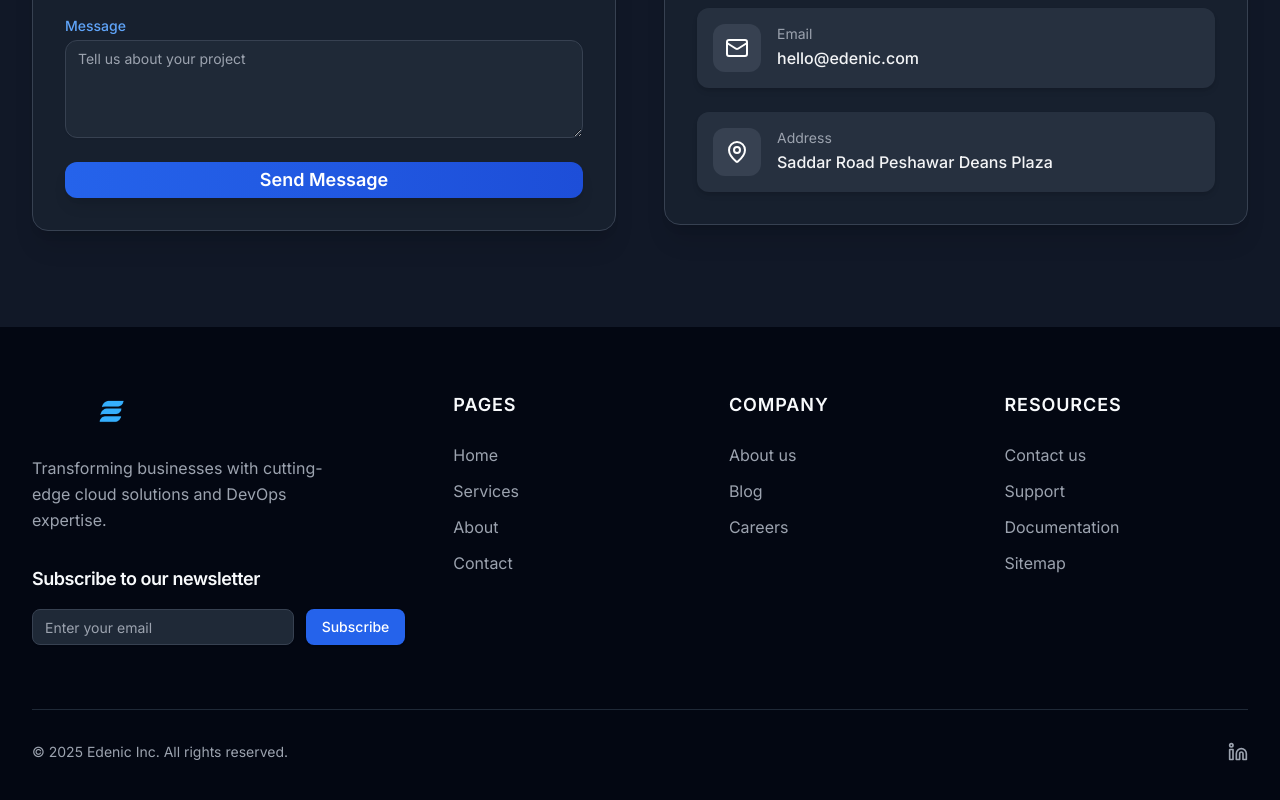
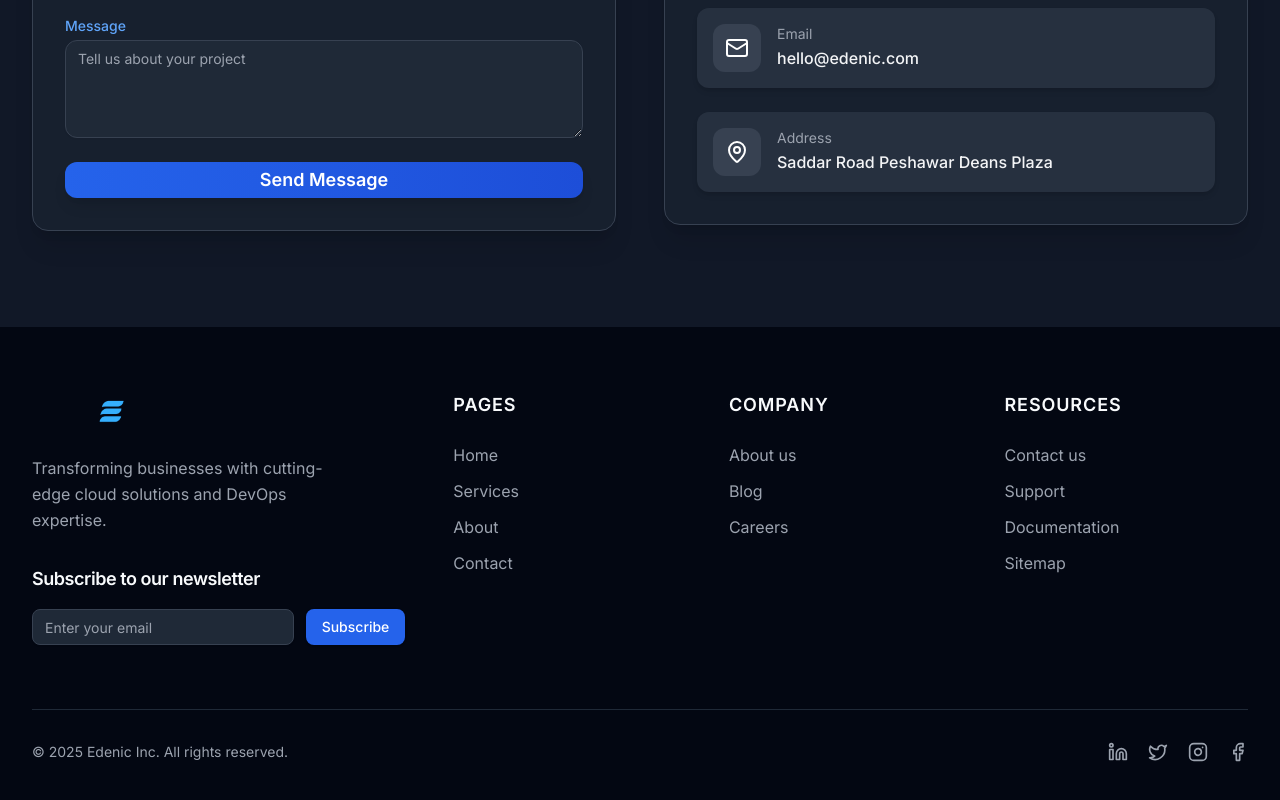
Before and after one commit to shhahhussain/edenic, a Next.js app: page / in a window 1280 px wide. Shown: the part 5739-6539 px from the top of the page. Built offline with nearby package versions, Linux system fonts and the light colour scheme.

Commit message:
feat: enable Instagram and Facebook social handles

```diff
--- a/src/components/footer.tsx
+++ b/src/components/footer.tsx
@@ -4,7 +4,7 @@ import Image from "next/image"
 import Link from "next/link"
 import { Button } from "./ui/button"
 import { Input } from "./ui/input"
-import { Linkedin /*, Twitter, Instagram, Facebook */ } from "lucide-react"
+import { Linkedin, Twitter, Instagram, Facebook } from "lucide-react"
 
 const footerNavs = [
     {
@@ -41,21 +41,21 @@ const footerSocials = [
         name: "LinkedIn",
         icon: <Linkedin size={20} />,
     },
-    // {
-    //     href: "https://x.com/edeniccloud",
-    //     name: "Twitter",
-    //     icon: <Twitter size={20} />,
-    // },
-    // {
-    //     href: "https://www.instagram.com/theedenic/",
-    //     name: "Instagram",
-    //     icon: <Instagram size={20} />,
-    // },
-    // {
-    //     href: "https://www.facebook.com/people/Edenic/61573554717921/",
-    //     name: "Facebook",
-    //     icon: <Facebook size={20} />,
-    // },
+    {
+        href: "https://x.com/edeniccloud",
+        name: "Twitter",
+        icon: <Twitter size={20} />,
+    },
+    {
+        href: "https://www.instagram.com/theedenic/",
+        name: "Instagram",
+        icon: <Instagram size={20} />,
+    },
+    {
+        href: "https://www.facebook.com/people/Edenic/61573554717921/",
+        name: "Facebook",
+        icon: <Facebook size={20} />,
+    },
 ]
 
 export const Footer = () => {
```
